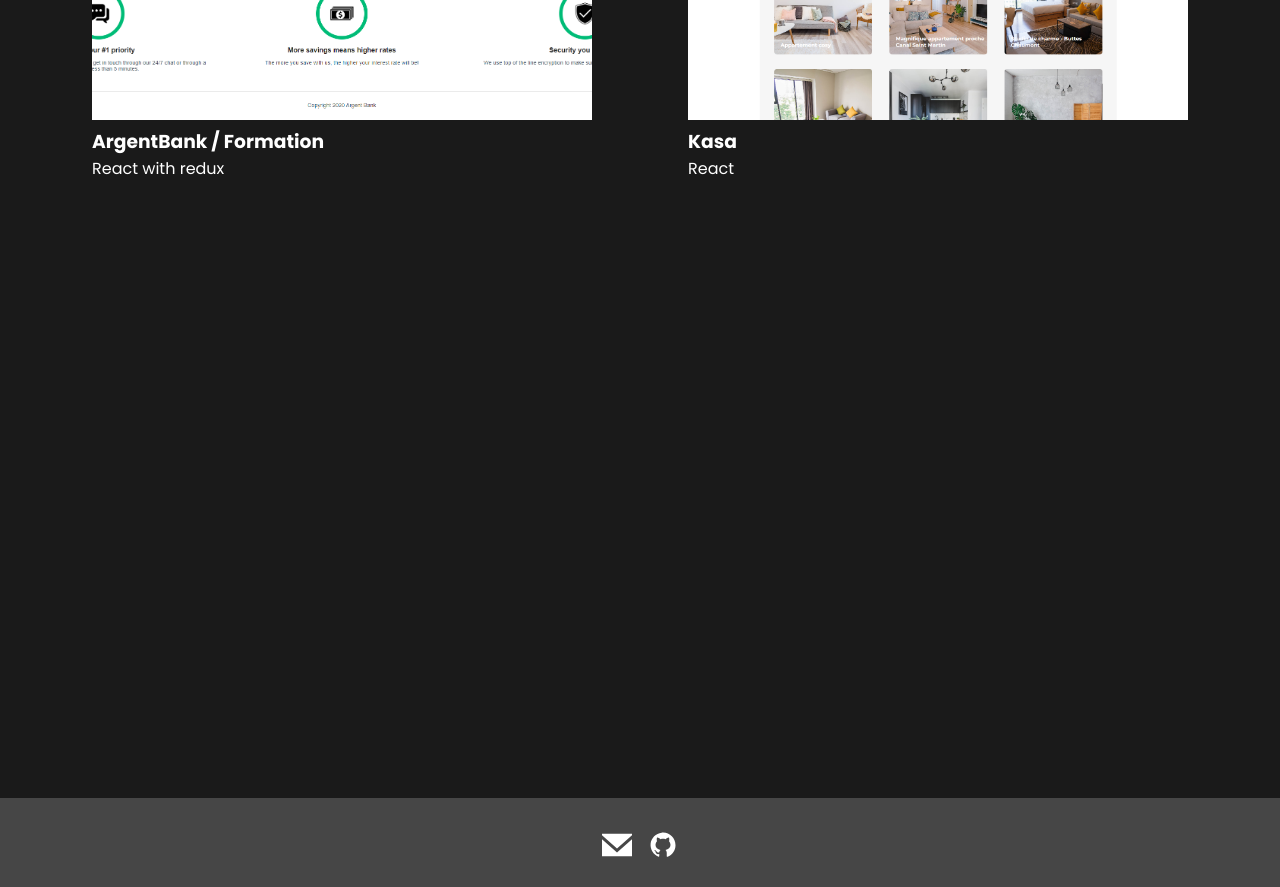
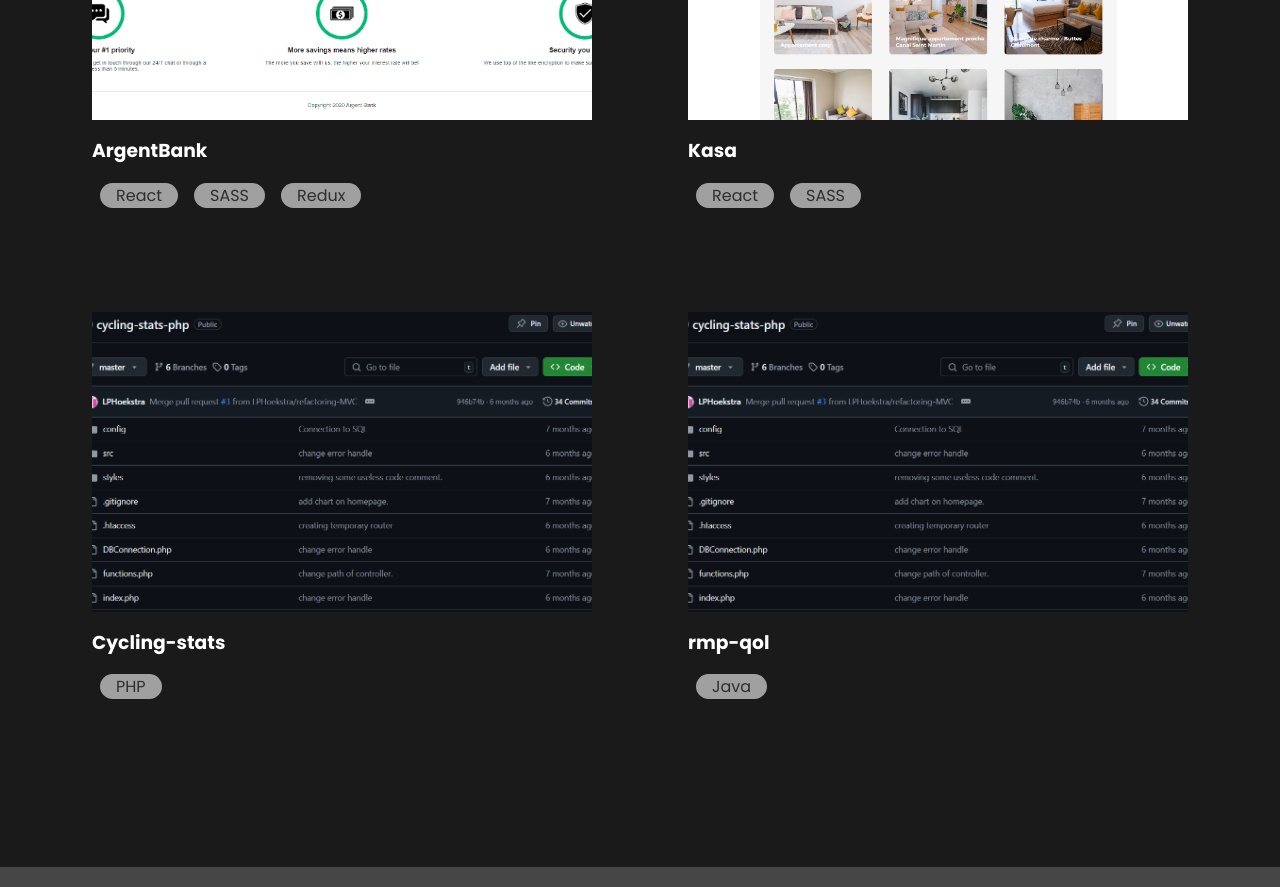
Before and after one commit to LPHoekstra/lph-portfolio, a React (Vite) app: page / in a window 1280 px wide. Shown: the part 2100-2987 px from the top of the page. Built offline with nearby package versions, Linux system fonts and the light colour scheme.

Commit message:
improved modal component. Button categorie add dynamically. Card for tools used in the project. improved the data of projectOverview and adding temporary project.

```diff
--- a/src/components/Modal/index.jsx
+++ b/src/components/Modal/index.jsx
@@ -1,11 +1,25 @@
 import m from "./index.module.scss"
 import PropTypes from "prop-types"
+import close from "../../assets/icons/close.svg"
 
-function Modal({ setIsOpen, content }) {
+// add a trap focus to the modal
+function Modal({ closeModal, content }) {
+    window.addEventListener("keydown", (e) => {
+        if (e.key === "Escape") {
+            closeModal()
+        }
+    })
+
     return (
-        <aside className={`${m.modal}`}>
-            <div>
-                <button onClick={() => setIsOpen(false)}>close</button>
+        <aside className={m.modal} onMouseDown={closeModal} aria-modal="true" role="dialog">
+            <div className={m.modal__wrapper} onMouseDown={(e) => e.stopPropagation()}>
+                <img src={close}
+                    alt="close the modal"
+                    className={m.modal__close}
+                    onClick={closeModal}
+                    onKeyDown={(e) => e.key === "Enter" && closeModal()}
+                    tabIndex={0}
+                />
                 {content}
             </div>
         </aside>
@@ -15,6 +29,6 @@
 export default Modal
 
 Modal.propTypes = {
-    setIsOpen: PropTypes.func.isRequired,
+    closeModal: PropTypes.func.isRequired,
     content: PropTypes.object.isRequired,
 }
--- a/src/components/Modal/index.module.scss
+++ b/src/components/Modal/index.module.scss
@@ -3,8 +3,23 @@
 .modal {
     height: 100%;
     width: 100%;
+    z-index: 2000;
     position: fixed;
     top: 0;
     left: 0;
     background-color: rgba($color: (#000000), $alpha: 0.3);
+
+    &__wrapper {
+        background-color: rgb(65, 65, 65);
+        margin: 10% auto;
+        padding: 1em 2em;
+        border: 1px solid black;
+        width: 80%;
+        max-width: 1200px;
+        position: relative;
+    }
+
+    &__close {
+        margin-bottom: 0.75em;
+    }
 }
--- a/src/components/ProjectItem/index.jsx
+++ b/src/components/ProjectItem/index.jsx
@@ -3,9 +3,21 @@
 import PropTypes from "prop-types"
 import Modal from "../Modal"
 import { projectOverview } from "../../data/projects"
+import ToolsUsedCard from "../ToolsUsedCard"
+import github from "../../assets/icons/github.svg"
 
 function ProjectItem({ categories }) {
     const [modalIsOpen, setModalIsOpen] = useState(false)
+    const [modalContent, setModalContent] = useState(null)
+
+    const closeModal = () => {
+        setModalIsOpen(false)
+    }
+
+    const openModal = (project) => {
+        setModalIsOpen(true)
+        setModalContent(project)
+    }
 
     const projectFiltered = useMemo(() => {
         if (categories === "Tous") {
@@ -22,23 +34,35 @@
             {projectFiltered.map((project) => (
                 <div key={`${project.title}-${project.tools}`}
                     className={m.project}
+                    tabIndex={0}
+                    onKeyDown={(e) => e.key === "Enter" && openModal(project)}
+                    onClick={() => openModal(project)}
                 >
-                    <img src={project.img} alt={project.title} className={m.project__img}
-                        onClick={() => setModalIsOpen(true)}
+                    <img src={project.img} alt={project.title}
+                        className={m.project__img}
                     />
-                    <h3>{project.title}</h3>
-                    <p>{project.tools}</p>
-                    {modalIsOpen && <Modal
-                        setIsOpen={() => setModalIsOpen()}
-                        content={
-                            <div>
-                                <p>test</p>
-                            </div>
-                        }
-                    />
-                    }
+                    <h3 className={m.project__title}>{project.title}</h3>
+                    <ToolsUsedCard tools={project.tools} />
                 </div>
             ))}
+            {modalIsOpen && <Modal
+                closeModal={closeModal}
+                wrapperClass={m.modal__wrapper}
+                content={
+                    <div>
+                        <img src={modalContent.img} alt={modalContent.title}
+                            className={m.modal__img}
+                        />
+                        <ToolsUsedCard tools={modalContent.tools} />
+                        <h2 className={m.modal__title}>{modalContent.title}</h2>
+                        <a href={modalContent.repo} target="_blank">
+                            <img src={github} alt="Dépot github du projet" />
+                        </a>
+                        <p className={m.modal__description}>{modalContent.description}</p>
+                    </div>
+                }
+            />
+            }
         </>
     )
 }
--- a/src/components/ProjectItem/index.module.scss
+++ b/src/components/ProjectItem/index.module.scss
@@ -1,6 +1,11 @@
 .project {
     text-align: left;
     cursor: pointer;
+
+    &__title {
+        margin-top: 0.5em;
+        margin-bottom: 0.5em;
+    }
 
     &__img {
         width: 500px;
@@ -8,3 +13,19 @@
         object-fit: cover;
     }
 }
+
+.modal {
+    &__img {
+        width: 100%;
+        height: 400px;
+        object-fit: cover;
+    }
+
+    &__title {
+        text-align: left;
+    }
+
+    &__description {
+        text-align: left;
+    }
+}
--- a/src/components/Projects/index.jsx
+++ b/src/components/Projects/index.jsx
@@ -1,8 +1,16 @@
 import m from "./index.module.scss"
 import ProjectItem from "../ProjectItem"
 import { useState } from "react"
+import { projectOverview } from "../../data/projects"
 
-const cateBtn = ["Tous", "front-end", "back-end", "autre"]
+const cateBtn = ["Tous"]
+projectOverview.forEach(project => {
+    project.categorie.forEach(categorie => {
+        if (!cateBtn.includes(categorie)) {
+            cateBtn.push(categorie)
+        }
+    })
+})
 
 function Projects() {
     const [categorie, setCategorie] = useState("Tous")
@@ -14,6 +22,7 @@
                     <button key={btn}
                         className={`${m.btnContainer__btn} ${categorie === btn && m.btnContainer__btn_selected}`}
                         onClick={() => setCategorie(btn)}
+                        aria-label={`Show the ${btn} projects`}
                     >
                         {btn}
                     </button>
--- /dev/null
+++ b/src/components/ToolsUsedCard/index.jsx
@@ -0,0 +1,18 @@
+import PropTypes from "prop-types";
+import m from "./index.module.scss"
+
+function ToolsUsedCard({ tools }) {
+    return (
+        <div className={m.toolsContainer}>
+            {tools.map((tool, index) => (
+                <span key={`${tool}-${index}`} className={m.toolsContainer__tools}>{tool}</span>
+            ))}
+        </div>
+    )
+}
+
+ToolsUsedCard.propTypes = {
+    tools: PropTypes.string.isRequired
+}
+
+export default ToolsUsedCard;
--- /dev/null
+++ b/src/components/ToolsUsedCard/index.module.scss
@@ -0,0 +1,13 @@
+.toolsContainer {
+    display: flex;
+    justify-content: start;
+
+    &__tools {
+        padding: 0 1em;
+        border-radius: 1em;
+        color: rgb(46, 46, 46);
+        background-color: #a0a0a0;
+        margin: 0.5em;
+        text-align: left;
+    }
+}
--- a/src/data/projects/index.js
+++ b/src/data/projects/index.js
@@ -1,17 +1,38 @@
 import argentbank from "./../../assets/projects/argentbank.png"
 import kasa from "./../../assets/projects/kasa.png"
+import cyclingStats from "./../../assets/projects/cycling-stats.png"
 
 export const projectOverview = [
     {
         img: argentbank,
-        title: "ArgentBank / Formation",
-        tools: "React with redux",
-        categorie: ["front-end", "back-end"]
+        title: "ArgentBank",
+        tools: ["React", "SASS", "Redux"],
+        categorie: ["front-end"],
+        repo: "https://github.com/LPHoekstra/argentbank",
+        description: "ArgentBank is a fictional online bank, which allows you to view your transactions, transfer money and more."
     },
     {
         img: kasa,
         title: "Kasa",
-        tools: "React",
-        categorie: ["front-end", "back-end"]
+        tools: ["React", "SASS"],
+        categorie: ["front-end"],
+        repo: "https://github.com/LPHoekstra/kasa",
+        description: "Kasa is a fictional real estate website, which allows you to view properties, book a visit and more."
     },
+    {
+        img: cyclingStats,
+        title: "Cycling-stats",
+        tools: ["PHP"],
+        categorie: ["front-end", "back-end"],
+        repo: "https://github.com/LPHoekstra/cycling-stats-php",
+        description: "Cycling-stats est projet personnel pour essayer php et mysql, dans l'objectif d'élargir mes compétences en back-end. L'api de Strava est utilisée pour ce connecter et récupérer les informations de l'utilisateur. to be continued..."
+    },
+    {
+        img: cyclingStats,
+        title: "rmp-qol",
+        tools: ["Java"],
+        categorie: ["autre"],
+        repo: "https://github.com/LPHoekstra",
+        description: "rmp-qol est un projet personnel pour améliorer la qualité de vie des joueurs sur minecraft, il est déstiné à une utilisation personnelle et pour les connaissances. C'est mods créer en utilisant fabric, il y a actuellement uniquement un autoforward, qui, à l'appuye d'une touche, fait avancer le joueur automatiquement sans devoir rester appuyer sur une touche. D'autre fonctionnalités sont prévues."
+    }
 ]
```
Also changed, not shown: src/assets/icons/close.svg (added), src/assets/projects/cycling-stats.png (added).
